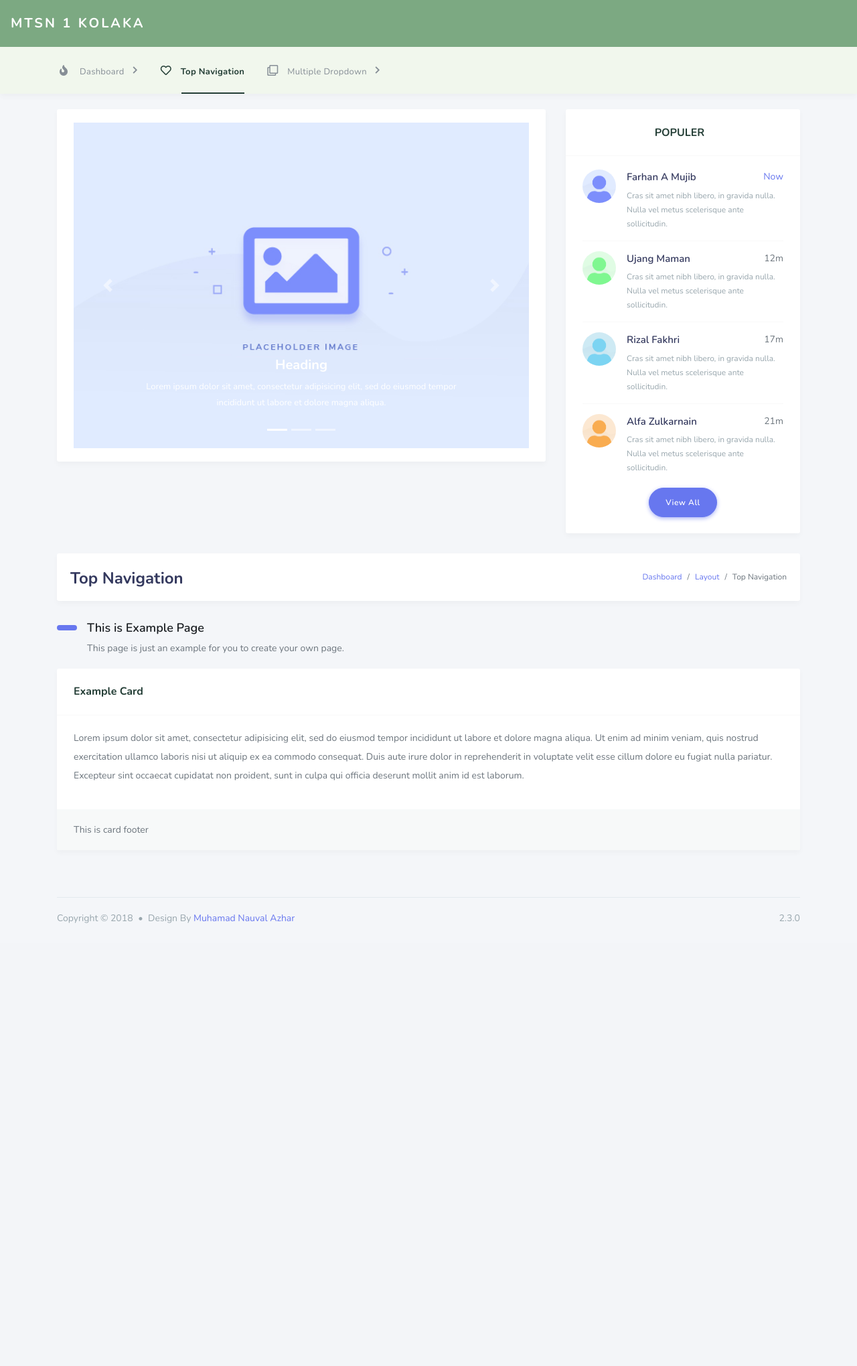
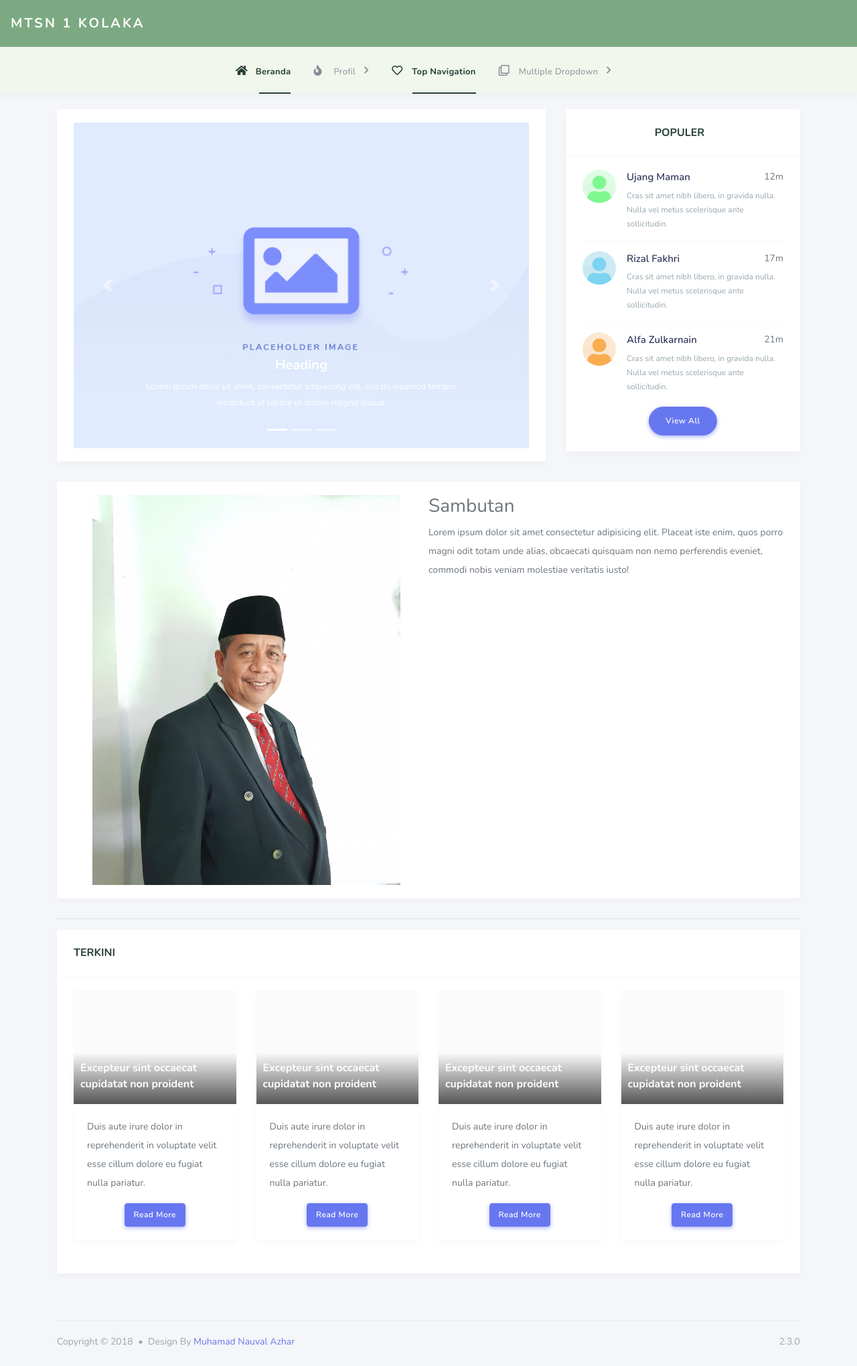
Before and after one commit to alimuhyie/baru, a CodeIgniter app: page /database/ in a window 1280 px wide. Shown: the whole page at 67% size. Before the commit the page ends 1378 px from the top, so only its background shows below. Run offline with CodeIgniter, Linux system fonts and the light colour scheme; some libraries are stand-ins or nearby versions.

Commit message:
data baru

```diff
--- a/application/controllers/Home.php
+++ b/application/controllers/Home.php
@@ -5,7 +5,8 @@ class Home extends CI_Controller
 {
     public function Index()
     {
-        $this->load->view('templates/baru');
+        $data['judul'] = 'Beranda | MTsN 1 Kolaka';
+        $this->load->view('templates/baru', $data);
         //     $this->load->view('templates/home');
         //     $this->load->view('templates/footer');
     }
@@ -13,6 +14,6 @@ class Home extends CI_Controller
 
     public function kampret()
     {
-   //     siap bossku
+        //     siap bossku
     }
 }
--- a/application/views/templates/baru.php
+++ b/application/views/templates/baru.php
@@ -4,7 +4,7 @@
 <head>
     <meta charset="UTF-8">
     <meta content="width=device-width, initial-scale=1, maximum-scale=1, shrink-to-fit=no" name="viewport">
-    <title>Layout &rsaquo; Top Navigation &mdash; Stisla</title>
+    <title><?= $judul ?></title>
 
     <!-- General CSS Files -->
     <link rel="stylesheet" href="https://stackpath.bootstrapcdn.com/bootstrap/4.3.1/css/bootstrap.min.css" integrity="sha384-ggOyR0iXCbMQv3Xipma34MD+dH/1fQ784/j6cY/iJTQUOhcWr7x9JvoRxT2MZw1T" crossorigin="anonymous">
@@ -15,6 +15,13 @@
     <!-- Template CSS -->
     <link rel="stylesheet" href="<?= base_url('assets/') ?>css/style.css">
     <link rel="stylesheet" href="<?= base_url('assets/') ?>css/components.css">
+
+    <style>
+        img {
+            max-width: 100%;
+            height: auto;
+        }
+    </style>
 </head>
 
 <body class="layout-3">
@@ -22,7 +29,7 @@
         <div class="main-wrapper container">
             <div class="navbar-bg"></div>
             <nav class="navbar navbar-expand-lg main-navbar">
-                <a href="<?= base_url('home'); ?>" class="navbar-brand sidebar-gone-hide">MTsN 1 Kolaka</a>
+                <a href="<?= base_url('home'); ?>" class="navbar-brand sidebar">MTsN 1 Kolaka</a>
                 <div class="navbar-nav">
                     <a href="#" class="nav-link sidebar-gone-show" data-toggle="sidebar"><i class="fas fa-bars"></i></a>
                 </div>
@@ -254,12 +261,15 @@
             </nav>
 
             <nav class="navbar navbar-secondary navbar-expand-lg">
-                <div class="container">
-                    <ul class="navbar-nav">
+                <div class="container ">
+                    <ul class="navbar-nav mx-auto">
+                        <li class="nav-item active">
+                            <a href="#" class="nav-link"><i class="fa fa-home" aria-hidden="true"></i></i><span>Beranda</span></a>
+                        </li>
                         <li class="nav-item dropdown">
-                            <a href="#" data-toggle="dropdown" class="nav-link has-dropdown"><i class="fas fa-fire"></i><span>Dashboard</span></a>
+                            <a href="#" data-toggle="dropdown" class="nav-link has-dropdown"><i class="fas fa-fire"></i><span>Profil</span></a>
                             <ul class="dropdown-menu">
-                                <li class="nav-item"><a href="index-0.html" class="nav-link">General Dashboard</a></li>
+                                <li class="nav-item"><a href="index-0.html" class="nav-link">Visi Misi</a></li>
                                 <li class="nav-item"><a href="index.html" class="nav-link">Ecommerce Dashboard</a></li>
                             </ul>
                         </li>
@@ -380,14 +390,7 @@
                                 </div>
                                 <div class="card-body">
                                     <ul class="list-unstyled list-unstyled-border">
-                                        <li class="media">
-                                            <img class="mr-3 rounded-circle" width="50" src="../assets/img/avatar/avatar-1.png" alt="avatar">
-                                            <div class="media-body">
-                                                <div class="float-right text-primary">Now</div>
-                                                <div class="media-title">Farhan A Mujib</div>
-                                                <span class="text-small text-muted">Cras sit amet nibh libero, in gravida nulla. Nulla vel metus scelerisque ante sollicitudin.</span>
-                                            </div>
-                                        </li>
+
                                         <li class="media">
                                             <img class="mr-3 rounded-circle" width="50" src="../assets/img/avatar/avatar-2.png" alt="avatar">
                                             <div class="media-body">
@@ -422,35 +425,115 @@
                             </div>
                         </div>
                     </div>
-                    <div class="section-header">
-                        <h1>Top Navigation</h1>
-                        <div class="section-header-breadcrumb">
-                            <div class="breadcrumb-item active"><a href="#">Dashboard</a></div>
-                            <div class="breadcrumb-item"><a href="#">Layout</a></div>
-                            <div class="breadcrumb-item">Top Navigation</div>
+
+                    <div class="section-body">
+                        <div class="card">
+                            <div class="card-body">
+                                <div class="row">
+                                    <div class="col-lg-6 text-center">
+
+                                        <img width="460" height="345" src="<?= base_url() ?>assets/img/ks.jpg" alt="...">
+
+                                    </div>
+                                    <div class="col-lg-6">
+                                        <div class="row">
+                                            <div class="h3">Sambutan</div>
+                                            <p>Lorem ipsum dolor sit amet consectetur adipisicing elit. Placeat iste enim, quos porro magni odit totam unde alias, obcaecati quisquam non nemo perferendis eveniet, commodi nobis veniam molestiae veritatis iusto!</p>
+                                        </div>
+                                    </div>
+                                </div>
+                            </div>
                         </div>
                     </div>
 
                     <div class="section-body">
-                        <h2 class="section-title">This is Example Page</h2>
-                        <p class="section-lead">This page is just an example for you to create your own page.</p>
+                        <hr>
                         <div class="card">
                             <div class="card-header">
-                                <h4>Example Card</h4>
+                                <h4>TERKINI</h4>
                             </div>
                             <div class="card-body">
-                                <p>Lorem ipsum dolor sit amet, consectetur adipisicing elit, sed do eiusmod
-                                    tempor incididunt ut labore et dolore magna aliqua. Ut enim ad minim veniam,
-                                    quis nostrud exercitation ullamco laboris nisi ut aliquip ex ea commodo
-                                    consequat. Duis aute irure dolor in reprehenderit in voluptate velit esse
-                                    cillum dolore eu fugiat nulla pariatur. Excepteur sint occaecat cupidatat non
-                                    proident, sunt in culpa qui officia deserunt mollit anim id est laborum.</p>
+                                <div class="row">
+                                    <div class="col-12 col-sm-6 col-md-6 col-lg-3">
+                                        <article class="article">
+                                            <div class="article-header">
+                                                <div class="article-image" data-background="<?= base_url() ?>assets/img/ks.jpg">
+                                                </div>
+                                                <div class="article-title">
+                                                    <h2><a href="#">Excepteur sint occaecat cupidatat non proident</a></h2>
+                                                </div>
+                                            </div>
+                                            <div class="article-details">
+                                                <p>Duis aute irure dolor in reprehenderit in voluptate velit esse
+                                                    cillum dolore eu fugiat nulla pariatur. </p>
+                                                <div class="article-cta">
+                                                    <a href="#" class="btn btn-primary">Read More</a>
+                                                </div>
+                                            </div>
+                                        </article>
+                                    </div>
+                                    <div class="col-12 col-sm-6 col-md-6 col-lg-3">
+                                        <article class="article">
+                                            <div class="article-header">
+                                                <div class="article-image" data-background="../assets/img/news/img04.jpg">
+                                                </div>
+                                                <div class="article-title">
+                                                    <h2><a href="#">Excepteur sint occaecat cupidatat non proident</a></h2>
+                                                </div>
+                                            </div>
+                                            <div class="article-details">
+                                                <p>Duis aute irure dolor in reprehenderit in voluptate velit esse
+                                                    cillum dolore eu fugiat nulla pariatur. </p>
+                                                <div class="article-cta">
+                                                    <a href="#" class="btn btn-primary">Read More</a>
+                                                </div>
+                                            </div>
+                                        </article>
+                                    </div>
+                                    <div class="col-12 col-sm-6 col-md-6 col-lg-3">
+                                        <article class="article">
+                                            <div class="article-header">
+                                                <div class="article-image" data-background="../assets/img/news/img09.jpg">
+                                                </div>
+                                                <div class="article-title">
+                                                    <h2><a href="#">Excepteur sint occaecat cupidatat non proident</a></h2>
+                                                </div>
+                                            </div>
+                                            <div class="article-details">
+                                                <p>Duis aute irure dolor in reprehenderit in voluptate velit esse
+                                                    cillum dolore eu fugiat nulla pariatur. </p>
+                                                <div class="article-cta">
+                                                    <a href="#" class="btn btn-primary">Read More</a>
+                                                </div>
+                                            </div>
+                                        </article>
+                                    </div>
+                                    <div class="col-12 col-sm-6 col-md-6 col-lg-3">
+                                        <article class="article">
+                                            <div class="article-header">
+                                                <div class="article-image" data-background="../assets/img/news/img12.jpg">
+                                                </div>
+                                                <div class="article-title">
+                                                    <h2><a href="#">Excepteur sint occaecat cupidatat non proident</a></h2>
+                                                </div>
+                                            </div>
+                                            <div class="article-details">
+                                                <p>Duis aute irure dolor in reprehenderit in voluptate velit esse
+                                                    cillum dolore eu fugiat nulla pariatur. </p>
+                                                <div class="article-cta">
+                                                    <a href="#" class="btn btn-primary">Read More</a>
+                                                </div>
+                                            </div>
+                                        </article>
+                                    </div>
+                                </div>
                             </div>
-                            <div class="card-footer bg-whitesmoke">
-                                This is card footer
-                            </div>
+
                         </div>
+
                     </div>
+
+
                 </section>
             </div>
             <footer class="main-footer">
```
Also changed, not shown: assets/img/ikhlas.png (added), assets/img/ks.jpg (added), assets/img/ks1.jpg (added).
